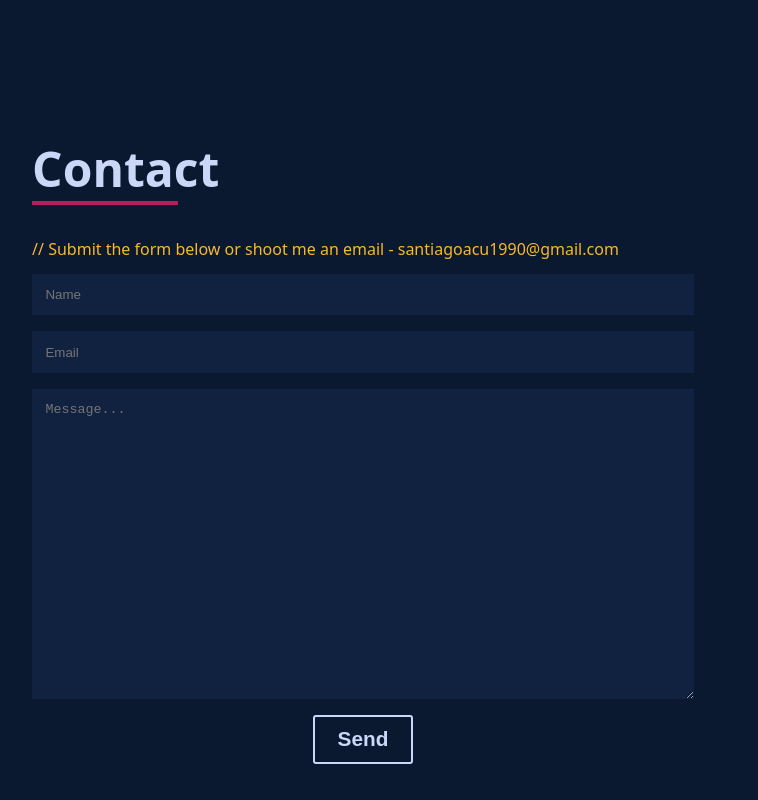
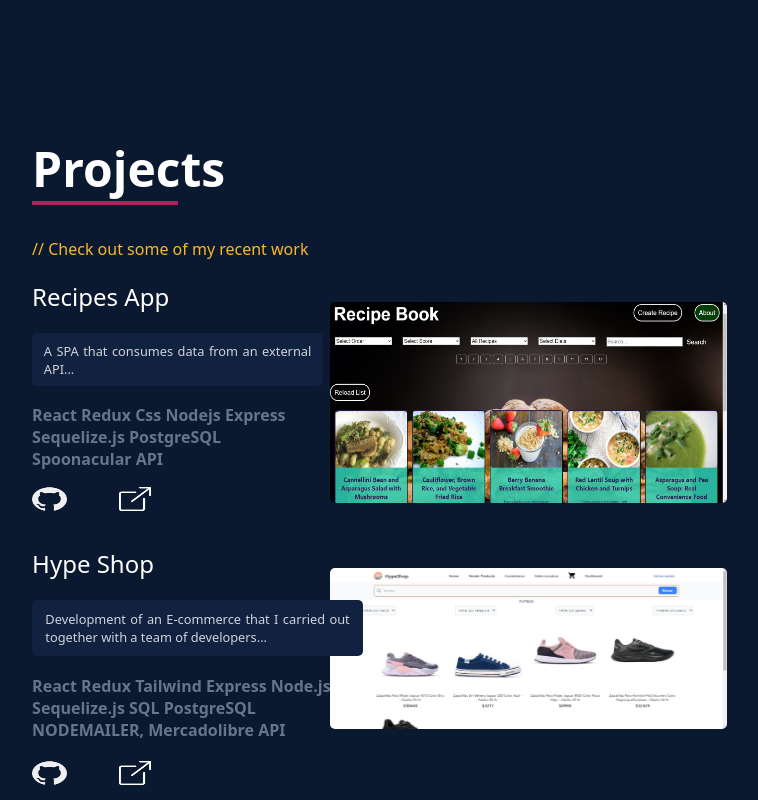
Before and after one commit to Santiago-Acuna/Portfolio, a React (Vite) app: page / in a window 1280 px wide. Shown: the part 2720-3520 px from the top of the page, without its empty margins (277-1035 px from the left). Built offline with nearby package versions, Linux system fonts and the light colour scheme.

Commit message:
Projects added

```diff
--- a/src/App.tsx
+++ b/src/App.tsx
@@ -8,7 +8,7 @@
 import Footer from "./Components/footer/footer";
 import LeftSideBar from "./Components/left sidebar/left sidebar";
 import RightSideBar from "./Components/right sidebar/right sidebar";
-// import Projects from "./Components/projects/projects";
+import Projects from "./Components/projects/projects";
 // import Certificates from "./Components/certificates/certificates";
 
 function App() {
@@ -21,8 +21,8 @@
        <Presentation  Language={Language} />
         <About Language={Language} />
         <Skills Language={Language} />
-        {/* <Certificates Language={Language} />
-        <Projects Language={Language} />*/}
+        {/* <Certificates Language={Language} />*/}
+        <Projects Language={Language} />*
         <Contact Language={Language} />
       </div>
       <Footer Language={Language} />
--- /dev/null
+++ b/src/Components/projects/projects.module.css
@@ -0,0 +1,93 @@
+.box {
+  width: 55%;
+  margin: 10% 0px;
+  padding-bottom: 5%;
+}
+
+.title {
+  font-weight: 700;
+  color: white;
+  font-size: 3rem;
+  padding: 0px;
+  margin: 0px;
+}
+
+.divTitle {
+  padding: 0px;
+  border-bottom: 0.3em solid;
+  border-color: #b1205a;
+  display: block;
+  width: 22%;
+  margin: 5% 0px;
+}
+.divTitleE {
+  padding: 0px;
+  border-bottom: 0.3em solid;
+  border-color: #b1205a;
+  display: block;
+  width: 27%;
+  margin: 5% 0px;
+}
+
+.p1 {
+  color: #f9b82c;
+}
+
+.proyectTitle {
+  color: white;
+  font-weight: 500;
+  font-size: 1.5rem;
+  margin: 3% 0px;
+}
+
+.summary {
+  background-color: #112240;
+  width: 50%;
+  text-align: justify;
+  text-justify: inter-word;
+  color: #d0d4da;
+  padding: 1.5% 2%;
+  border-radius: 5px;
+  font-size: 0.8em;
+  position: relative;
+  display: flex;
+}
+
+.img1 {
+  height: 130%;
+  width: 60%;
+  position: absolute;
+  right: -5%;
+  top: -20%;
+  border-radius: 5px;
+}
+
+.mainContent {
+  display: flex;
+  position: relative;
+}
+
+.p2 {
+  color: #67758a;
+  width: 50%;
+  font-weight: 600;
+  position: relative;
+  margin: 3% 0px;
+}
+
+.diva {
+  margin: 0%;
+  padding: 0%;
+  width: 25%;
+  height: 50%;
+  display: flex;
+  flex-direction: row;
+}
+.a1 {
+  padding: 0%;
+}
+
+.image {
+  height: 60%;
+  width: 40%;
+}
--- /dev/null
+++ b/src/Components/projects/projects.tsx
@@ -0,0 +1,115 @@
+import React from "react";
+import styles from "./projects.module.css";
+import recipes from "../../Images/Home.jpg";
+import githubIcon from "../../Images/github.png";
+import githubIconRosa from "../../Images/github rosa.png";
+import redirectButtonWhite from "../../Images/redirect button white.png";
+import redirectButtonRose from "../../Images/redirect button rose.png";
+import hype from "../../Images/hype shop.jpg";
+
+interface ImgLinkProps {
+  img1: string;
+  img2: string;
+  url: string;
+}
+
+interface ProjectsProps {
+  Language: string;
+}
+
+const urlRecipesGithub ="https://github.com/Santiago-Acuna/Recipes";
+const urlRecipes = "https://pi-food-vercel.vercel.app/";
+const urlHypeGithub = "https://github.com/Santiago-Acuna/Hype-Shop";
+const urlHype = "https://hype-kappa.vercel.app/";
+
+
+const ImgLink: React.FC<ImgLinkProps> = ({ img1, img2, url }) => {
+  return (
+    <a className={styles.a1} href={url} target="_blank" rel="noopener noreferrer">
+      <img
+        className={styles.image}
+        src={img1}
+        onMouseOver={(e) => (e.currentTarget.src = `${img2}`)}
+        onMouseOut={(e) => (e.currentTarget.src = `${img1}`)}
+        alt="Link"
+      />
+    </a>
+  );
+};
+
+const Projects: React.FC<ProjectsProps> = ({ Language }) => {
+  return (
+    <div className={styles.box}>
+      <section className="projects" id="projects">
+        {Language === "English" ? (
+          <div className={styles.divTitle}>
+            <p className={styles.title}>Projects</p>
+          </div>
+        ) : (
+          <div className={styles.divTitleE}>
+            <p className={styles.title}>Proyectos</p>
+          </div>
+        )}
+        <p className={styles.p1}>
+          {Language === "English"
+            ? "// Check out some of my recent work"
+            : "// Mira algunos de mis proyectos más recientes"}
+        </p>
+
+        {/* Recipes App */}
+        <div>
+          <p className={styles.proyectTitle}>Recipes App</p>
+          <div className={styles.mainContent}>
+            <img className={styles.img1} src={recipes} alt="project 1 img" />
+            <div className={styles.description}>
+              <div className={styles.summary}>
+                <p className="">
+                  {Language === "English"
+                    ? "A SPA that consumes data from an external API..."
+                    : "Un SPA que consume datos de una API externa..."}
+                </p>
+              </div>
+              <p className={styles.p2}>
+                React Redux Css Nodejs Express Sequelize.js PostgreSQL
+                Spoonacular API
+              </p>
+              <div></div>
+            </div>
+          </div>
+          <div className={styles.diva}>
+            <ImgLink img1={githubIcon} img2={githubIconRosa} url={urlRecipesGithub} />
+            <ImgLink img1={redirectButtonWhite} img2={redirectButtonRose} url={urlRecipes} />
+          </div>
+        </div>
+
+        {/* Hype Shop */}
+        <div>
+          <p className={styles.proyectTitle}>Hype Shop</p>
+          <div className={styles.mainContent}>
+            <img className={styles.img1} style={{ height: "100%" }} src={hype} alt="project 2 img" />
+            <div className={styles.description}>
+              <div className={styles.summary}>
+                <p className="">
+                  {Language === "English"
+                    ? "Development of an E-commerce that I carried out together with a team of developers..."
+                    : "Desarrollo de un E-commerce que realicé en conjunto a un equipo de desarrolladores..."}
+                </p>
+              </div>
+              <p className={styles.p2}>
+                React Redux Tailwind Express Node.js Sequelize.js SQL PostgreSQL
+                NODEMAILER, Mercadolibre API
+              </p>
+              <div></div>
+            </div>
+          </div>
+          <div className={styles.diva}>
+            <ImgLink img1={githubIcon} img2={githubIconRosa} url={urlHypeGithub} />
+            <ImgLink img1={redirectButtonWhite} img2={redirectButtonRose} url={urlHype} />
+          </div>
+        </div>
+      </section>
+    </div>
+  );
+};
+
+export default Projects;
```
